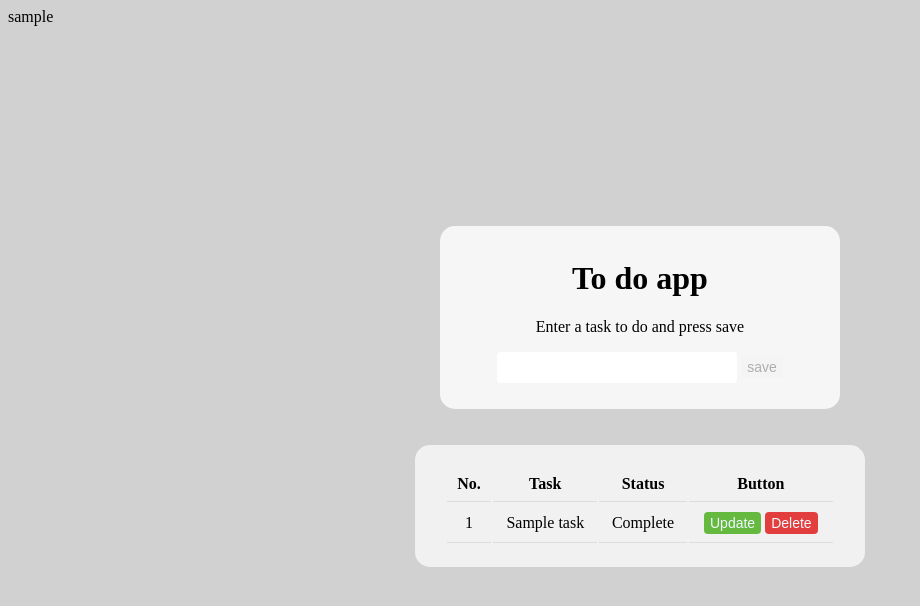
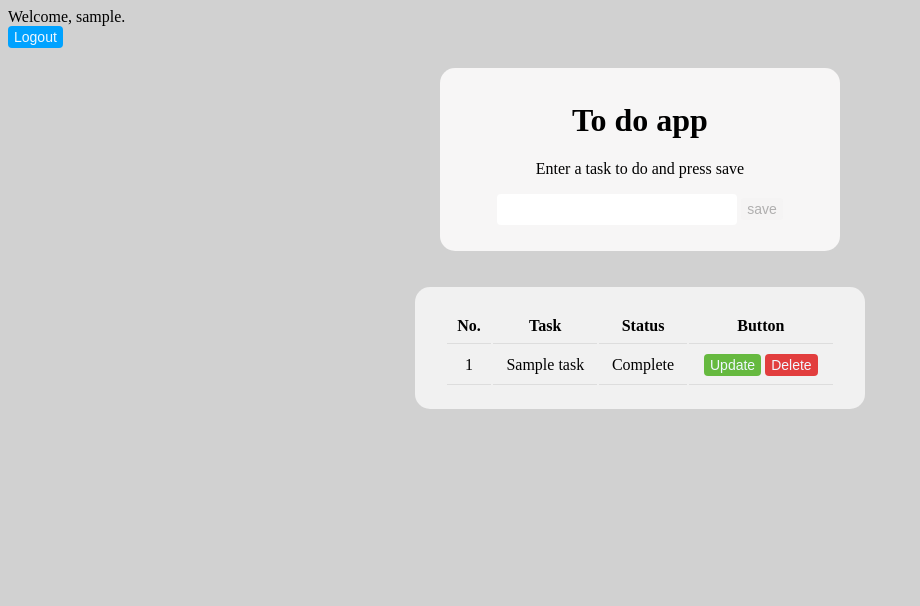
Before and after one commit to Linardatou/todo_app, a PHP site: page / in a window 1280 px wide. Shown: the top 606 px of the page, without its empty margins (0-920 px from the left). Run offline with PHP 8.4, Linux system fonts and the light colour scheme; the visitor is signed in with stand-in values (Sample User, id 1); tables that the repository leaves empty or names only in its code hold one stand-in row (values such as "Sample post"); data that the repository does not hold is empty; a stand-in replaces the project's code that opens the database connection.

Commit message:
you can logout

```diff
--- a/public/ajaxlogin.php
+++ b/public/ajaxlogin.php
@@ -1,5 +1,3 @@
-<!--page that handles the  information-->
-
 <?php
 session_start();//a function pou apothikeyei info se variablea gia na
 //xreishmopoihthoun se ;alles selides mexri na kleisei o browser
--- a/public/index.php
+++ b/public/index.php
@@ -6,10 +6,10 @@ if(!isset($_SESSION["userid"])){//an o server den exei set to session variable u
 include "db.php";//inserts the contents of the file db.php into this one.
 //
 $statement = $pdo->prepare("SELECT * FROM tasks WHERE user_id=?");//sto statement variable mpainei to $pdo
-$statement->execute([
-  $_SESSION["userid"]
+$statement->execute([//insert data to table of database with a place holder to user_id
+  $_SESSION["userid"]//execute user_id session variable of current session
 ]);
-$usrstmnt = $pdo->prepare("SELECT username FROM users WHERE id=?");
+$usrstmnt = $pdo->prepare("SELECT username FROM users WHERE id=?");//pick out username from database in current id
 $usrstmnt->execute([
   $_SESSION["userid"]
 ]);
@@ -19,15 +19,15 @@ if(is_array($result) && count($result)){
   $username=$result["username"];
 }
 ?>
-
 <html>
 <head>
-<title>jereis</title>
+<title>To do app</title>
 <!--the above is what will -->
 <link rel="stylesheet" href="style.css">
 </head>
 <body>
-<div id="userinfo"><?php echo $username; ?></div>
+<div id="userinfo">Welcome, <?php echo $username; ?>.</div>
+<button id="logout">Logout</button>
   <div class="container">
        <h1>To do app</h1>
        <p>Enter a task to do and press save</p>
@@ -157,6 +157,19 @@ if($results && count($results)) { ?> <!--an to $results den einai FALSE h Null k
     })
 });
 
+$("#logout").on("click",function(event){
+  event.preventDefault();
+  $.ajax({
+    url : "logout.php",
+    dataType: "json",
+    type: "POST",
+  success: function(data){
+    if(data.success == "ok"){
+      location.reload();
+    }
+  }
+  })
+})
 </script>
     </body>
 </html>
--- a/public/style.css
+++ b/public/style.css
@@ -15,10 +15,10 @@ body{
     width: 400px;
     text-align: center;
     margin: auto;
-    margin-top: 200px;
+    margin-top: 20px;
     font-style: courier;
   }
-  input[type=text]{
+  input[type=text],input[type="password"]{
     width: 60%;
   }
   .save{
@@ -135,3 +135,11 @@ body{
     margin-left: auto;
     margin-right: auto;
   }
+  #logout{
+    background-color: rgb(0, 162, 255);
+    color:aliceblue;
+    border: none;
+    border-radius: 4px;
+    padding: 3px 6px;
+    font-size: 14px;
+  }
```
Also changed, not shown: public/login.php (+5 -4 lines).
